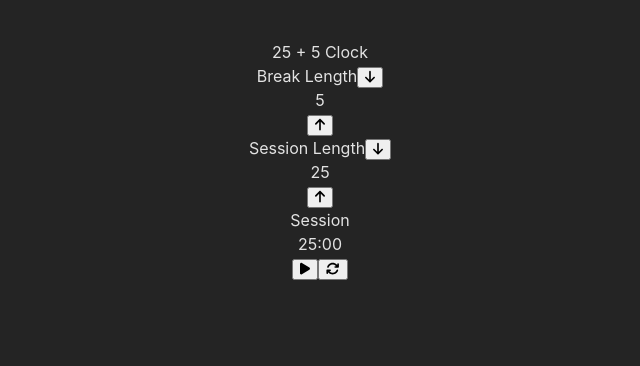
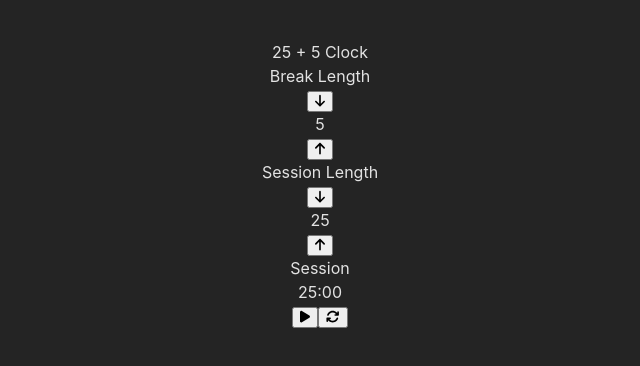
Before and after one commit to stixbunny/fcc-25-5-clock-vite-react-typescript, a React (Vite) app: page / in a window 1280 px wide. Shown: the top 366 px of the page, without its empty margins (320-960 px from the left). Built offline with nearby package versions, Linux system fonts and the light colour scheme.

Commit message:
missing break countdown to zero 14

```diff
--- a/src/App.tsx
+++ b/src/App.tsx
@@ -19,14 +19,23 @@ function Break({_break, setBreak, isActive}: BreakProps) {
 
   return (
     <div id="break">
-      <label id="break-label" htmlFor="break">Break Length</label>
-      <button id="break-decrement" onClick={decrement}>
+      <div id="break-label">Break Length</div>
+      {isActive
+        ? <><button id="break-decrement">
+            <FontAwesomeIcon icon={faArrowDown} />
+          </button>
+          <div id="break-length">{_break}</div>
+          <button id="break-increment">
+            <FontAwesomeIcon icon={faArrowUp} />
+          </button></>
+        : <><button id="break-decrement" onClick={decrement}>
             <FontAwesomeIcon icon={faArrowDown} />
           </button>
           <div id="break-length">{_break}</div>
           <button id="break-increment" onClick={increment}>
             <FontAwesomeIcon icon={faArrowUp} />
-      </button>
+          </button></>
+      }
     </div>
   )
 }
@@ -46,14 +55,23 @@ function Session({session, setSession, isActive}: SessionProps) {
   }
   return (
     <div id="session">
-      <label id="session-label" htmlFor="break">Session Length</label>
-      <button id="session-decrement" onClick={decrement}>
+      <div id="session-label">Session Length</div>
+      {isActive
+        ? <><button id="session-decrement">
+            <FontAwesomeIcon icon={faArrowDown} />
+          </button>
+          <div id="session-length">{session}</div>
+          <button id="session-increment">
+            <FontAwesomeIcon icon={faArrowUp} />
+          </button></>
+        : <><button id="session-decrement" onClick={decrement}>
             <FontAwesomeIcon icon={faArrowDown} />
           </button>
           <div id="session-length">{session}</div>
           <button id="session-increment" onClick={increment}>
             <FontAwesomeIcon icon={faArrowUp} />
-      </button>
+          </button></>
+      }
     </div>
   )
 }
@@ -71,64 +89,76 @@ function Timer({_break, setBreak, session, setSession, isActive, setIsActive}: T
   const [timer, setTimer] = useState(session * 60);
   const [onBreak, setOnBreak] = useState(false);
   const [breakTimer, setBreakTimer] = useState(0);
+  const sound : HTMLAudioElement | null = document.getElementById("beep") as HTMLAudioElement;
 
+  //Switch play / stop button
   const switchActive = () => {
     setIsActive((prev) => !prev);
   }
 
+  //Reset button press
   const reset = () => {
     setBreak(5);
     setSession(25);
     setTimer(session * 60);
-    setBreakTimer(0);
+    setBreakTimer(_break * 60);
     setIsActive(false);
-    const sound : HTMLAudioElement | null = document.getElementById("beep") as HTMLAudioElement;
+    setOnBreak(false);
     if (sound) {
       sound.pause();
       sound.currentTime = 0;
     }
   }
 
+  //Format into 00:00
   const padTime = (time: number) => {
     return (new Array(3).join("0") + time.toString()).slice(-2);
   }
 
+  //Update timer alongside session length
   useEffect(() => {
     setTimer(session * 60);
   }, [session])
 
+  //Session countdown
   useEffect(() => {
     let interval: number | undefined = undefined;
     if (isActive && !onBreak) {
       interval = setInterval(() => {
-        setTimer(prev => prev - 1);
-        setBreakTimer(prev => prev + 1);
-        if(breakTimer == _break * 60) setOnBreak(true)
+        if(timer == 0) {
+          sound.play();
+          setBreakTimer(_break * 60);
+          setOnBreak(true);
+        }
+        else setTimer(prev => prev - 1);
       }, 1000);
     } else if (!isActive && timer !== 0) {
       clearInterval(interval);
     }
     return () => clearInterval(interval);
-  }, [isActive, timer, _break, breakTimer, onBreak]);
+  }, [isActive, timer, _break, breakTimer, onBreak, sound]);
 
+  //Break countdown
   useEffect(() => {
     let interval: number | undefined = undefined;
     if (isActive && onBreak) {
       interval = setInterval(() => {
-        setBreakTimer(prev => prev - 1);
-      }, 1000);
         if(breakTimer == 0) {
+          sound.play();
+          setTimer(session * 60);
           setOnBreak(false);
         }
+        else setBreakTimer(prev => prev - 1);
+      }, 1000);
     } else if (!isActive && breakTimer !== 0) {
       clearInterval(interval);
     }
     return () => clearInterval(interval);
-  }, [onBreak, breakTimer, isActive])
+  }, [onBreak, breakTimer, isActive, session, sound])
 
   return (
     <div id="timer">
-      <label id="timer-label" htmlFor="">{!onBreak ? "Session" : "Break"}</label>
+      <div id="timer-label">{!onBreak ? "Session" : "Break"}</div>
       <div id="time-left" >
         {!onBreak
           ? padTime(Math.floor(timer / 60)) + ":" + padTime(timer % 60)
```
Lines whose indentation alone changed are shown as unchanged.
